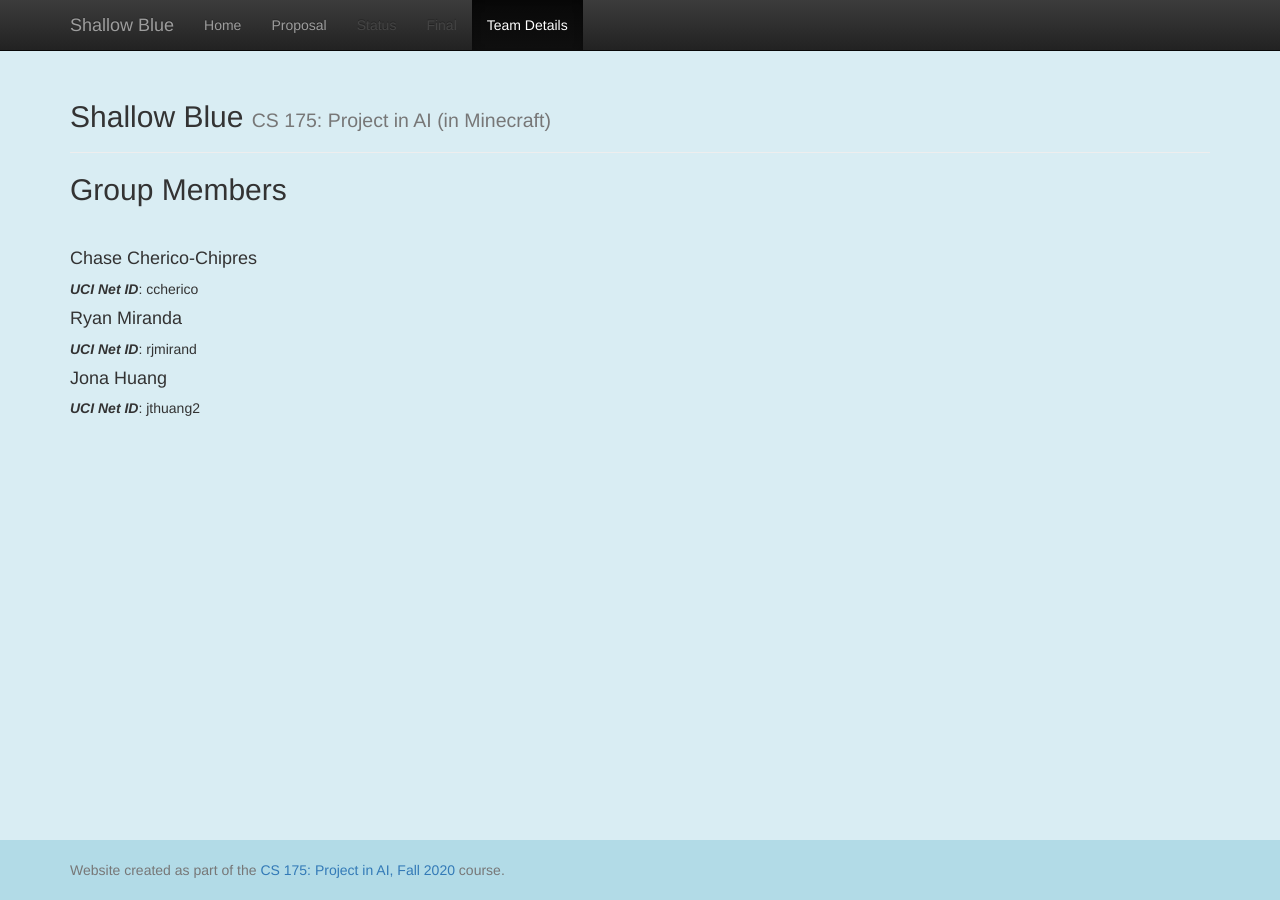
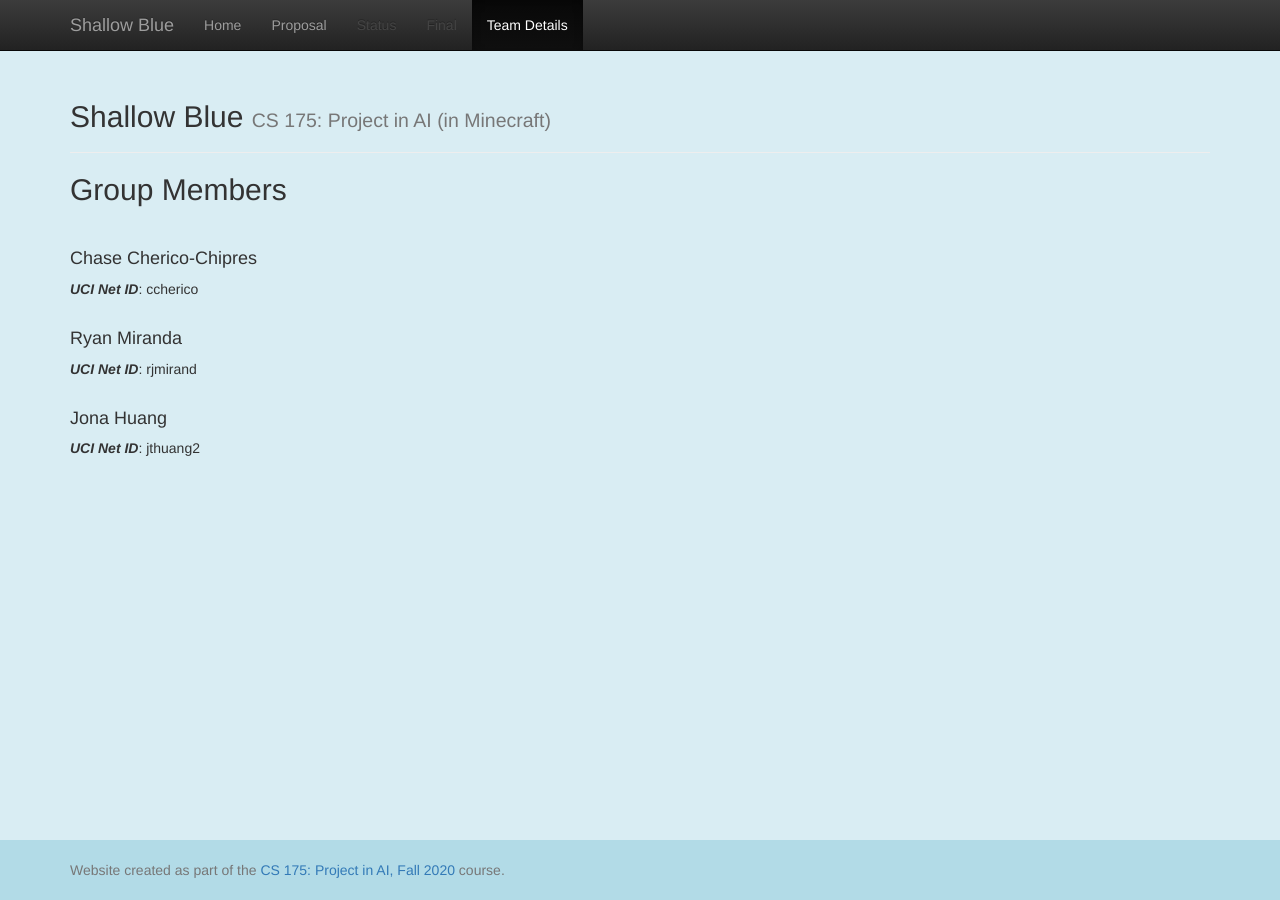
Before and after one commit to ChaseChipres/ShallowBlue, a Jekyll site: the page built from docs/team.md, in a window 1280 px wide. Built offline with Jekyll 4.4.1, drawn with Linux system fonts in a browser that asks for light colours.

```diff
--- a/docs/team.md
+++ b/docs/team.md
@@ -6,12 +6,12 @@ title:  Team
 ## Group Members<br><br>
 
 #### Chase Cherico-Chipres
-***UCI Net ID***: ccherico
+***UCI Net ID***: ccherico<br><br>
 
 
 #### Ryan Miranda
-***UCI Net ID***: rjmirand
+***UCI Net ID***: rjmirand<br><br>
 
 
 #### Jona Huang
-***UCI Net ID***: jthuang2
+***UCI Net ID***: jthuang2<br><br>
```
